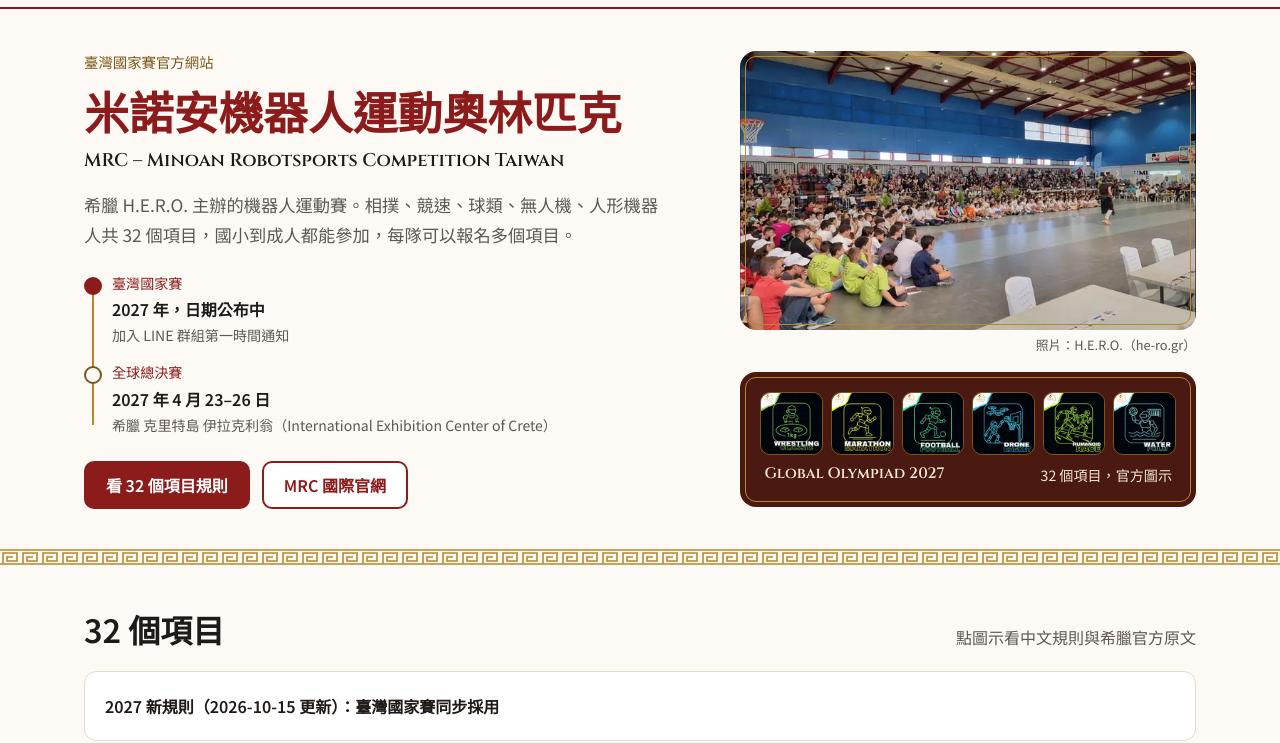
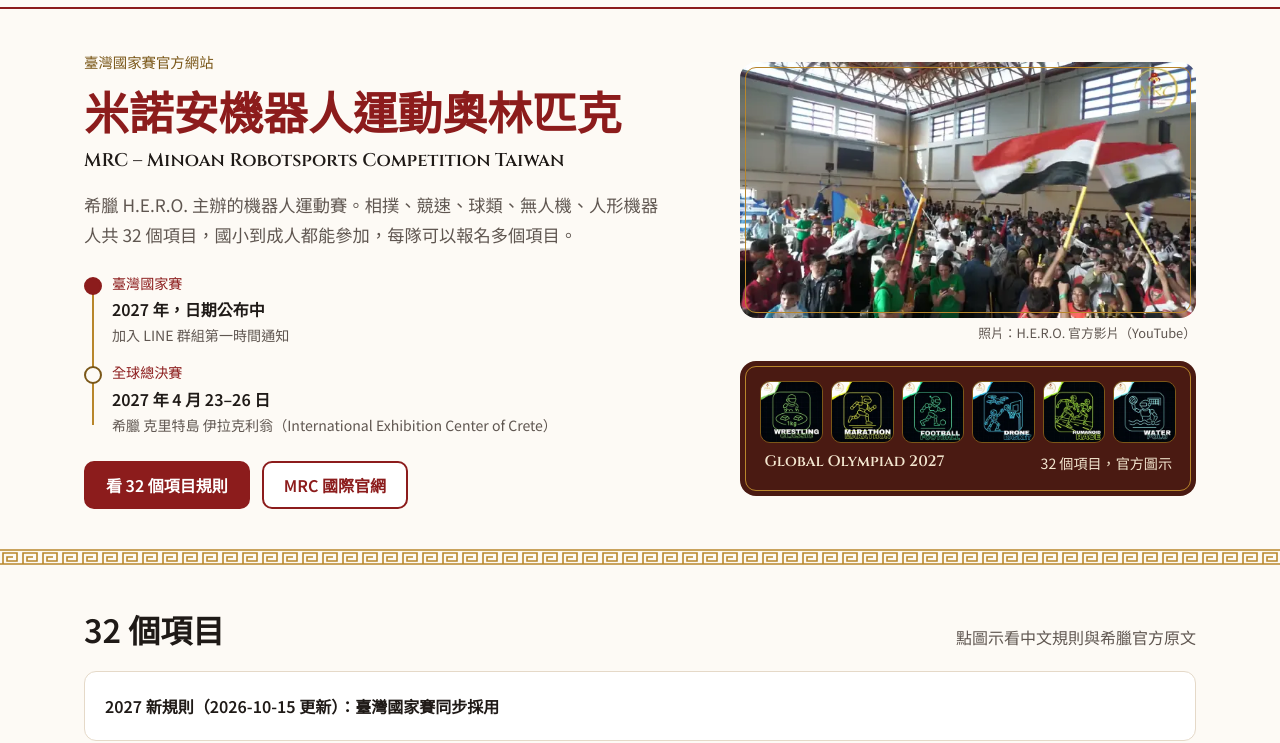
Before and after one commit to minoan-robotsports-competition-taiwan/minoan-robotsports-competition-taiwan.github.io, a plain HTML site: page index.html in a window 1280 px wide. Shown: the part 57-800 px from the top of the page. Drawn offline with Linux system fonts and the light colour scheme.

Commit message:
MRC 首屏照片換第 3 版：H.E.R.O. 官方影片 MRC VIDEO 2025 開幕多國旗畫面（1080P 0:07.48 截圖；WebP 640/720/960/1400 srcset＋preload，16:9 寬高；出處「照片：H.E.R.O. 官方影片（YouTube）」；刪掉 65a06f4 體育館照）
Co-Authored-By: Claude Opus 5.5 <noreply@anthropic.com>

```diff
--- a/index.html
+++ b/index.html
@@ -73,7 +73,7 @@
   ]
 }
 </script>
-<link rel="preload" as="image" imagesrcset="img/hero/mrc-hero-crete-640.webp 640w, img/hero/mrc-hero-crete-720.webp 720w, img/hero/mrc-hero-crete-960.webp 960w, img/hero/mrc-hero-crete-1400.webp 1400w" imagesizes="(max-width:820px) calc(100vw - 40px), 470px" fetchpriority="high">
+<link rel="preload" as="image" imagesrcset="img/hero/mrc-hero-nations-640.webp 640w, img/hero/mrc-hero-nations-720.webp 720w, img/hero/mrc-hero-nations-960.webp 960w, img/hero/mrc-hero-nations-1400.webp 1400w" imagesizes="(max-width:820px) calc(100vw - 40px), 470px" fetchpriority="high">
 <link rel="preconnect" href="https://fonts.googleapis.com">
 <link rel="preconnect" href="https://fonts.gstatic.com" crossorigin>
 <!-- 字型等第一次繪製後才抓（最晚載入後 3 秒）：首屏先用對齊過行高的系統字（見 @font-face 後備字型），換字不跳動。網址帶 # 或點站內錨點時加 .cv-off，捲動才停在對的位置 -->
@@ -255,8 +255,8 @@ footer a{color:var(--muted);display:inline-flex;align-items:center;min-height:44
       </div>
       <div class="side">
       <figure class="photo">
-        <img src="img/hero/mrc-hero-crete-960.webp" srcset="img/hero/mrc-hero-crete-640.webp 640w, img/hero/mrc-hero-crete-720.webp 720w, img/hero/mrc-hero-crete-960.webp 960w, img/hero/mrc-hero-crete-1400.webp 1400w" sizes="(max-width:820px) calc(100vw - 40px), 470px" width="1400" height="858" fetchpriority="high" alt="希臘 MRC 比賽現場：體育館內坐滿選手與觀眾，場中央有米諾安裝扮的表演者">
-        <figcaption>照片：H.E.R.O.（he-ro.gr）</figcaption>
+        <img src="img/hero/mrc-hero-nations-960.webp" srcset="img/hero/mrc-hero-nations-640.webp 640w, img/hero/mrc-hero-nations-720.webp 720w, img/hero/mrc-hero-nations-960.webp 960w, img/hero/mrc-hero-nations-1400.webp 1400w" sizes="(max-width:820px) calc(100vw - 40px), 470px" width="1400" height="788" fetchpriority="high" alt="MRC 全球總決賽開幕：體育館內各國代表隊揮舞埃及、希臘、羅馬尼亞、亞美尼亞、立陶宛、韓國等國旗">
+        <figcaption>照片：H.E.R.O. 官方影片（YouTube）</figcaption>
       </figure>
       <figure class="cabinet">
         <ul>
```
Also changed, not shown: img/hero/mrc-hero-crete-1400.webp (deleted), img/hero/mrc-hero-crete-640.webp (deleted), img/hero/mrc-hero-crete-720.webp (deleted), img/hero/mrc-hero-crete-960.webp (deleted), img/hero/mrc-hero-crete.jpg (deleted), img/hero/mrc-hero-nations-1400.webp (added), img/hero/mrc-hero-nations-640.webp (added), img/hero/mrc-hero-nations-720.webp (added), img/hero/mrc-hero-nations-960.webp (added), img/hero/mrc-hero-nations.jpg (added).
